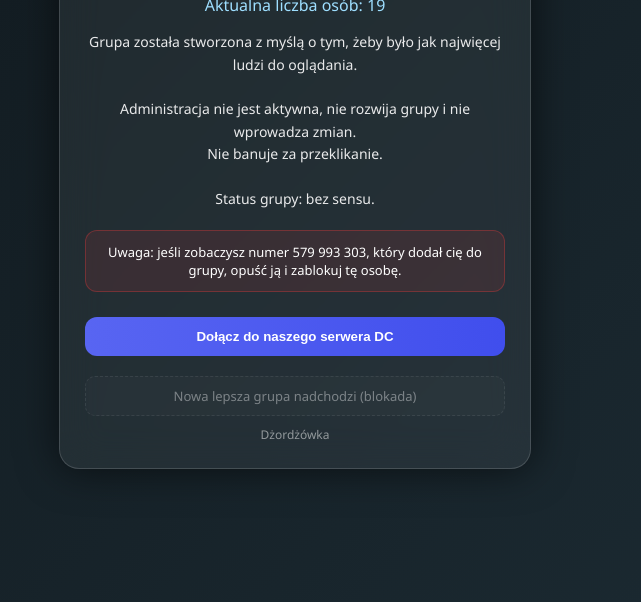
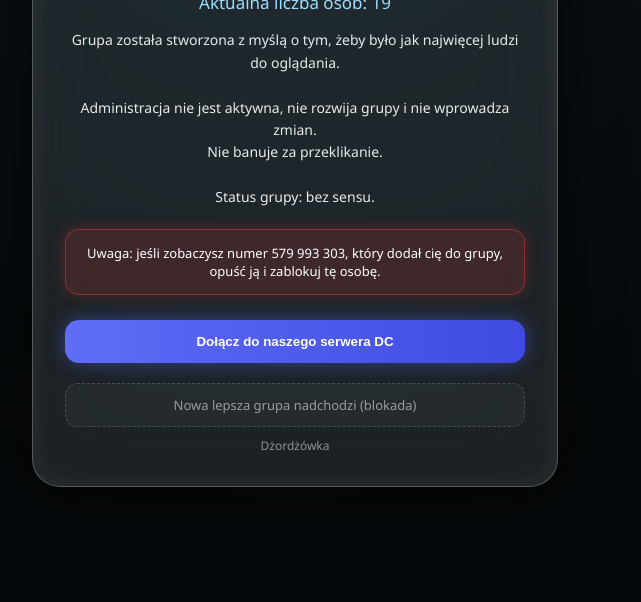
Before and after one commit to Kub4-dev/dzordzowka-grupa, a plain HTML site: page index.html in a window 1280 px wide. Shown: the part 228-830 px from the top of the page, without its empty margins (345-986 px from the left). Drawn offline with Linux system fonts and the light colour scheme.

Commit message:
new update

```diff
--- a/index.html
+++ b/index.html
@@ -9,10 +9,11 @@
 body {
     margin: 0;
     font-family: 'Segoe UI', sans-serif;
-    background: linear-gradient(135deg, #10181d, #1c2b33);
+    background: radial-gradient(circle at top, #0c1418, #05080a 70%);
     color: white;
 }
 
+/* CENTROWANIE */
 .wrapper {
     min-height: 100vh;
     display: flex;
@@ -21,16 +22,20 @@ body {
     padding: 15px;
 }
 
+/* GŁÓWNE OKNO – GLASS WINDOWS 11 */
 .container {
-    backdrop-filter: blur(20px);
-    background: rgba(255, 255, 255, 0.06);
-    border-radius: 20px;
-    padding: 25px;
+    backdrop-filter: blur(35px) saturate(180%);
+    -webkit-backdrop-filter: blur(35px) saturate(180%);
+    background: rgba(255, 255, 255, 0.10);
+    border-radius: 28px;
+    padding: 32px;
     width: 100%;
-    max-width: 420px;
-    border: 1px solid rgba(255,255,255,0.15);
+    max-width: 460px;
+    border: 1px solid rgba(255,255,255,0.25);
     text-align: center;
-    box-shadow: 0 0 40px rgba(0,0,0,0.6);
+    box-shadow:
+        0 0 60px rgba(0,0,0,0.7),
+        inset 0 0 25px rgba(255,255,255,0.08);
     animation: fadeIn 0.8s ease;
 }
 
@@ -41,74 +46,84 @@ body {
 
 h1 {
     margin-bottom: 10px;
-    font-size: 26px;
+    font-size: 30px;
+    text-shadow: 0 0 12px #00e1ff;
 }
 
+/* LICZNIK */
 .users {
-    font-size: 16px;
+    font-size: 17px;
     margin-bottom: 15px;
-    color: #9edfff;
+    color: #9bddff;
 }
 
+/* OPIS */
 .desc {
     font-size: 14px;
     line-height: 1.6;
     opacity: 0.9;
 }
 
+/* OSTRZEŻENIE */
 .warning {
     margin-top: 20px;
-    padding: 12px;
-    border-radius: 12px;
-    background: rgba(255, 60, 60, 0.1);
-    border: 1px solid rgba(255, 60, 60, 0.3);
+    padding: 14px;
+    border-radius: 14px;
+    background: rgba(255, 60, 60, 0.15);
+    border: 1px solid rgba(255, 60, 60, 0.4);
     font-size: 13px;
+    box-shadow: 0 0 15px rgba(255,60,60,0.25);
 }
 
+/* PRZYCISK DC */
 .dc-btn {
     margin-top: 25px;
-    padding: 12px;
-    border-radius: 12px;
+    padding: 14px;
+    border-radius: 14px;
     border: none;
     width: 100%;
-    background: linear-gradient(90deg, #5865F2, #404eed);
+    background: linear-gradient(90deg, #5f6df7, #3f4ae0);
     color: white;
     font-weight: 600;
     cursor: pointer;
     transition: 0.3s;
+    box-shadow: 0 0 20px rgba(88,101,242,0.45);
 }
 
 .dc-btn:hover {
-    transform: scale(1.03);
-    box-shadow: 0 0 20px rgba(88,101,242,0.5);
+    transform: scale(1.05);
+    box-shadow: 0 0 30px rgba(88,101,242,0.8);
 }
 
 /* BLOKADA */
 .blocked {
     margin-top: 20px;
-    padding: 10px;
-    border-radius: 10px;
-    background: rgba(255,255,255,0.05);
-    border: 1px dashed rgba(255,255,255,0.2);
+    padding: 12px;
+    border-radius: 12px;
+    background: rgba(255,255,255,0.07);
+    border: 1px dashed rgba(255,255,255,0.3);
     font-size: 13px;
-    opacity: 0.4;
+    opacity: 0.55;
     pointer-events: none;
     user-select: none;
 }
 
-/* popup */
+/* POPUP – GLASS + NEON */
 .popup {
     position: fixed;
     top: 15px;
     left: 15px;
     right: 15px;
-    backdrop-filter: blur(10px);
-    background: rgba(0, 200, 255, 0.1);
-    border: 1px solid rgba(0, 200, 255, 0.3);
-    padding: 14px;
-    border-radius: 12px;
+    backdrop-filter: blur(20px) saturate(180%);
+    -webkit-backdrop-filter: blur(20px) saturate(180%);
+    background: rgba(0, 200, 255, 0.15);
+    border: 1px solid rgba(0, 200, 255, 0.45);
+    padding: 16px;
+    border-radius: 16px;
     text-align: center;
     animation: slideDown 0.6s ease;
+    box-shadow: 0 0 25px rgba(0,200,255,0.5);
+    font-size: 15px;
 }
 
 @keyframes slideDown {
@@ -153,7 +168,6 @@ h1 {
         Dołącz do naszego serwera DC
     </button>
 
-    <!-- BLOKADA -->
     <div class="blocked">
         Nowa lepsza grupa nadchodzi (blokada)
     </div>
@@ -165,8 +179,9 @@ h1 {
 
 </div>
 
+<!-- NOWY POPUP -->
 <div class="popup" id="popup">
-    Świąteczna aktualizacja nadchodzi
+    Nowa aktualizacja została zastosowana pomyślnie
 </div>
 
 <script>
```
